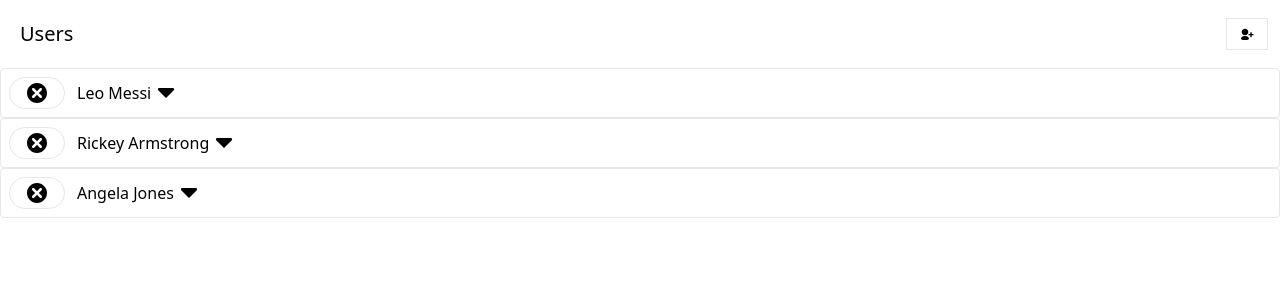
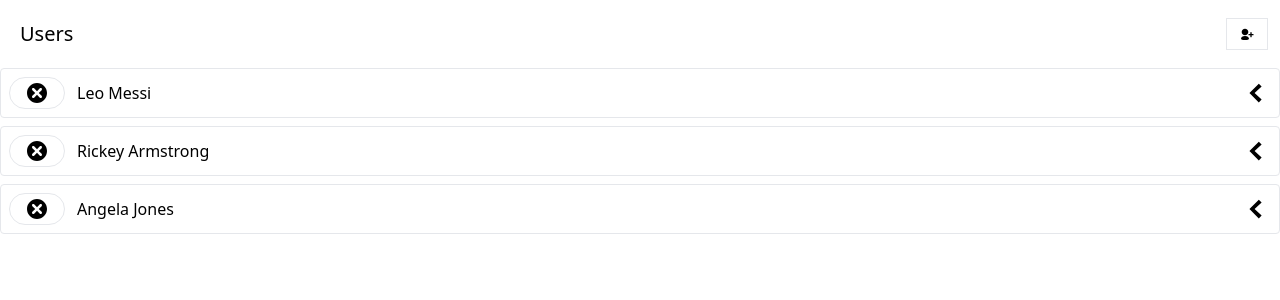
Before and after one commit to rushdy87/media, a React (Create React App) app: page / in a window 1280 px wide. Shown: the top 300 px of the page. Built offline with nearby package versions, Linux system fonts and the light colour scheme; data requests are answered from the project's data file.

Commit message:
The end of Async Thunks section

```diff
--- /dev/null
+++ b/src/components/AlbumsList.jsx
@@ -0,0 +1,5 @@
+const AlbumsList = ({ user }) => {
+  return <div>Album For {user.name}</div>;
+};
+
+export default AlbumsList;
--- /dev/null
+++ b/src/components/ExpandablePanle.jsx
@@ -0,0 +1,26 @@
+import { useState } from 'react';
+import { GoChevronDown, GoChevronLeft } from 'react-icons/go';
+
+const ExpandablePanle = ({ header, children }) => {
+  const [expended, setExpended] = useState(false);
+
+  const handleClick = () => {
+    setExpended(!expended);
+  };
+
+  return (
+    <div className="mb-2 border rounded">
+      <div className="flex p-2 justify-between items-center">
+        <div className="flex flex-row items-center justify-between">
+          {header}
+        </div>
+        <div className="text-3xl cursor-pointer" onClick={handleClick}>
+          {expended ? <GoChevronDown /> : <GoChevronLeft />}
+        </div>
+      </div>
+      {expended && <div className="p-2 border-t">{children}</div>}
+    </div>
+  );
+};
+
+export default ExpandablePanle;
--- a/src/components/UsersListItem.jsx
+++ b/src/components/UsersListItem.jsx
@@ -1,7 +1,10 @@
-import { TiDelete, TiArrowSortedDown } from 'react-icons/ti';
+import { TiDelete } from 'react-icons/ti';
 
 import { remomoveUser } from '../store';
 import { useThunk } from '../hooks/useThunk';
+
+import ExpandablePanle from './ExpandablePanle';
+import AlbumsList from './AlbumsList';
 import Button from './Button';
 
 const UsersListItem = ({ user }) => {
@@ -11,10 +14,8 @@ const UsersListItem = ({ user }) => {
     doRemoveUSer(user);
   };
 
-  return (
-    <div className="mb2 border rounded">
-      <div className="flex p-2 justify-between items-center cursor-pointer">
-        <div className="flex flex-row items-center justify-between">
+  const header = (
+    <>
       <Button
         className="mr-3 rounded-full"
         loading={isLoading}
@@ -24,10 +25,13 @@ const UsersListItem = ({ user }) => {
       </Button>
       {error && <h1>Error Deleting User!!!</h1>}
       {user.name}
-          <TiArrowSortedDown className="text-3xl" />
-        </div>
-      </div>
-    </div>
+    </>
+  );
+
+  return (
+    <ExpandablePanle header={header}>
+      <AlbumsList user={user} />
+    </ExpandablePanle>
   );
 };
 
```
Lines whose indentation alone changed are shown as unchanged.
